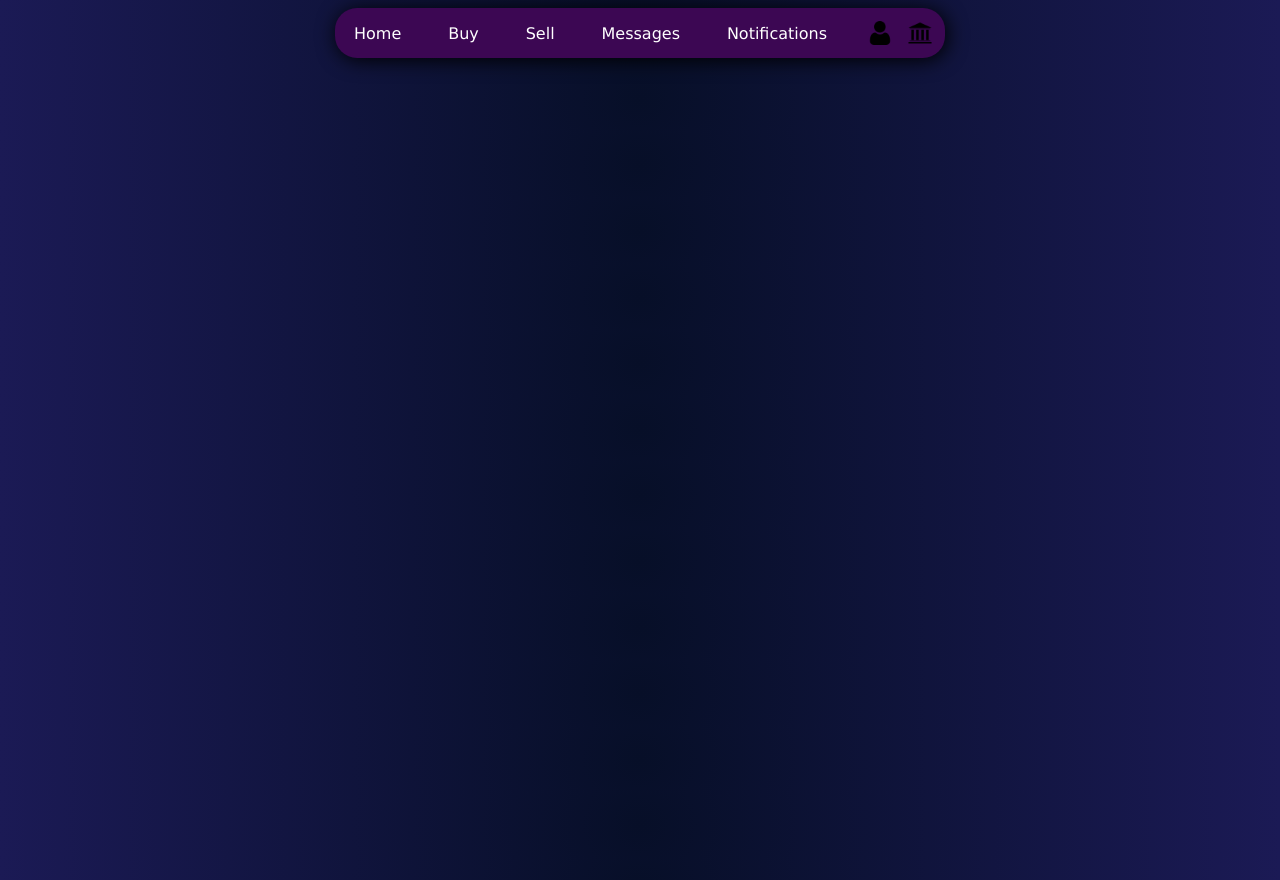
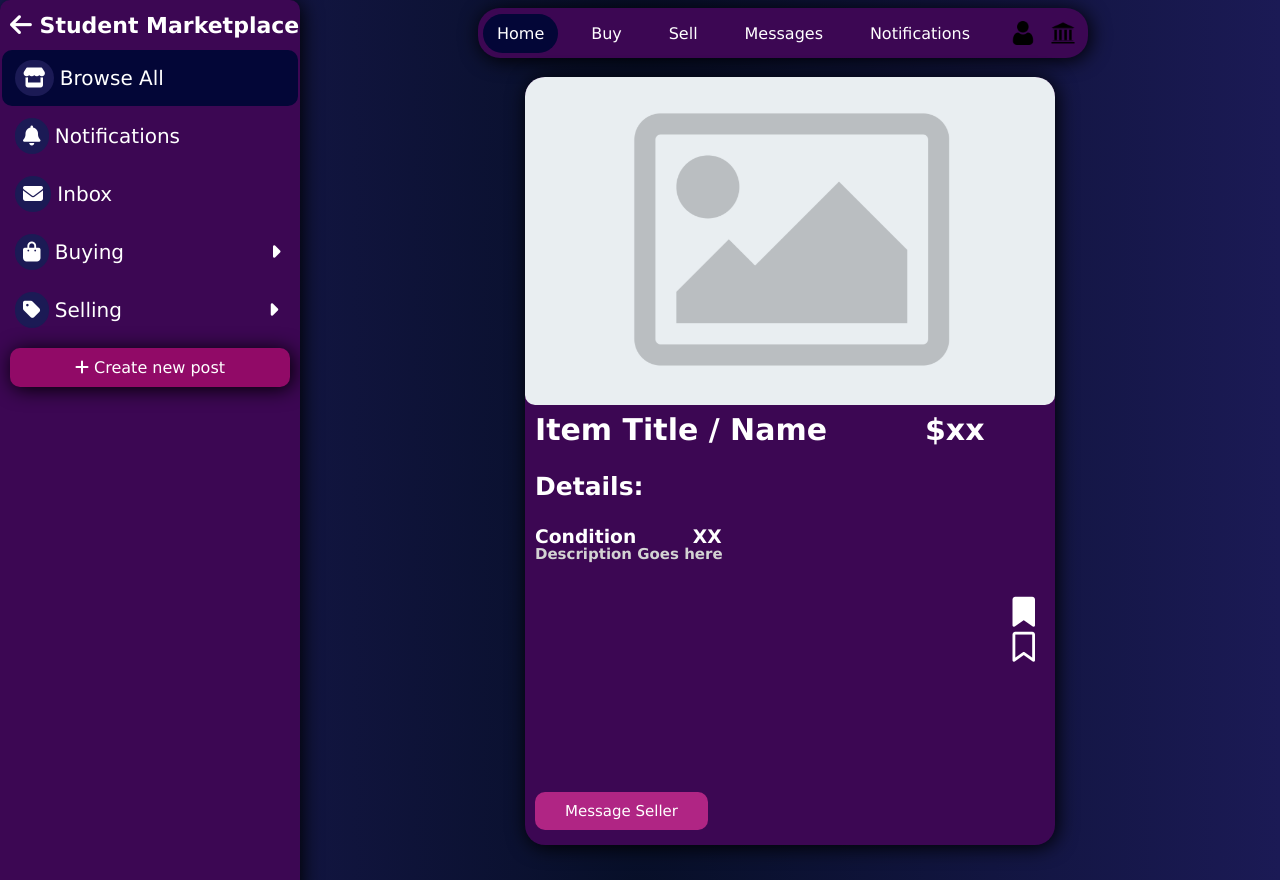
Before and after one commit to andewmark/foo, a PHP site: page /listing.html in a window 1280 px wide. Run offline with PHP 8.4, Linux system fonts and the light colour scheme; some libraries are stand-ins or nearby versions.

Commit message:
Created listing page + slight updates to code for other files home.html had slight changes notifications.css had slight changes listing page needs JS / node.js and DB in order to function

```diff
--- a/foo/home.html
+++ b/foo/home.html
@@ -39,9 +39,7 @@
         <!-- Icon buttons -->
         <div class="icons">
             <a class="icon" href="#"><img src="images/icons/bank.png" alt="Icon 1"></a>
-            <a class="icon" href="#"><img src="images/icons/bell.png" alt="Icon 2"></a>
             <a class="icon" href="#"><img src="images/icons/user.png" alt="Icon 3"></a>
-            <a class="icon" href="#"><img src="images/icons/share.png" alt="Icon 4"></a>
         </div>
     </nav>
 
--- a/foo/listing.css
+++ b/foo/listing.css
@@ -5,7 +5,8 @@ body{
 }
 nav {
   background-color: #3c0753;
-    margin: auto;
+  position: relative;
+  left: 470px;
   width: 600px; /* Increase width to accommodate icons and text */
   display: flex;
   justify-content: space-between;
@@ -47,3 +48,201 @@ nav > a:hover {
   width: 100%; /* Make the image inside the icon container fill the entire width */
   height: auto; /* Maintain aspect ratio */
 }
+
+/* Styles for the sidebar */
+.sidebar {
+  height: 100%;
+  width: 300px;
+  position: fixed;
+  left: 0;
+  top: 0;
+  background-color:#3c0753;
+  overflow-x: hidden;
+  padding-top: 20px;
+  margin-top: 0;
+  box-shadow: 2px 2px 20px rgba(0,0,0,3);
+  border-radius: 10px;
+}
+
+.sidebar::-webkit-scrollbar {
+  width: 10px; /* Adjust width of scrollbar */
+  background-color: #3c0753; /* Set background color of scrollbar track */
+}
+
+.sidebar::-webkit-scrollbar-thumb {
+  background-color: #7c7c7c; /* Set background color of scrollbar thumb */
+  border-radius: 10px; /* Add rounded corners to thumb */
+}
+
+.sidebar h3 {
+  position: relative;
+  left: 10px;
+  bottom: 30px;
+  margin-bottom: 0px;
+  font-size: 22px;
+}
+
+h3 span {
+  font-size: 25px;
+  position: relative;
+  left: 27px;
+  color: white;
+}
+
+h3 i {
+  font-size: 25px;
+  color: white;
+  position: relative;
+  top: 14px;
+  right: 5px;
+}
+
+.sidebar > a {
+  padding: 10px 13px;
+  margin-bottom: 10px;
+  text-decoration: none;
+  border-radius: 10px;
+  font-size: 20px;
+  color: white;
+  display: block;
+  position: relative;
+  bottom: 20px;
+  margin: 2px;
+}
+
+.sidebar a:hover {
+  transition: .25s;
+  background-color: #ffffff;
+  color: black;
+
+  #icon::before {
+      color: white;
+  }
+}
+
+#rightarrow {
+  position: relative;
+  left: 140px;
+}
+
+#leftarrow:hover {
+  background-color: transparent;
+}
+
+#leftarrow {
+  position: relative;
+  bottom: 13px;
+  left: 5px;
+}
+
+#icon {
+  background-color: #1B1A55;
+  padding: 8px;
+  border-radius: 18px;
+}
+
+#new-listing {
+  background-color: #910a67;
+  color: #ffffff;
+  margin: 10px;
+  box-shadow: 2px 2px 20px rgba(0,0,0,3);
+  text-align: center;
+  font-size: 16px;
+}
+
+#new-listing:hover {
+  background-color: #b02584;
+  transition: .25s;
+  color: black;
+  cursor: pointer;
+}
+/* For main Area */
+
+.preview {
+  height: 85%;
+  width: 530px;
+  position: fixed;
+  top: 0px;
+  left: 525px;
+  background-color: #3c0753;
+  overflow-x: hidden;
+  padding-top: 20px;
+  margin-top: 6%;
+
+  border-radius: 20px;
+
+  font-weight: bold;
+  color: #ffff;
+  box-shadow: 2px 2px 20px rgba(0,0,0,3);
+}
+
+.preview img {
+  position: absolute; /* Position the image absolutely within its container */
+  top: 0; /* Align the top of the image with the top of the container */
+  left: 0; /* Align the left of the image with the left of the container */
+  width: 100%; /* Ensure the image fills the container horizontally */
+  height: auto; /* Let the browser calculate the height to maintain aspect ratio */
+  border-radius: 10px;
+}
+
+#Title {
+  position: relative;
+  top: 290px;
+  left: 10px;
+  font-size: 30px;
+}
+
+#Price {
+  position: relative;
+  top: 230px;
+  left: 400px;
+  font-size: 30px;
+}
+
+#Details {
+  position: relative;
+  top: 230px;
+  left: 10px;
+  font-size: 25px;
+}
+
+#Condition {
+  position: relative;
+  top: 230px;
+  left: 10px;
+  word-spacing: 50px;
+}
+
+#Description {
+  position: relative;
+  top: 210px;
+  left: 10px;
+  font-size: 15px;
+  color: lightgray;
+  text-wrap: wrap;
+}
+
+.bookmark-container {
+  position: absolute;
+  bottom: 180px;
+  font-size: 30px;
+  left: 92%;
+}
+
+#message {
+  position: absolute;
+  bottom: 15px;
+  left: 10px;
+  background-color: #b02584;
+  padding: 10px 30px;
+  border-radius: 10px;
+  font-size: 15px;
+  font-weight: lighter;
+  color: white;
+  transition: transform 0.25s ease;
+}
+
+#message:hover {
+  background-color: #910a67;
+  cursor: pointer;
+}
--- a/foo/listing.html
+++ b/foo/listing.html
@@ -9,10 +9,23 @@
 </head>
 <body>
 
+    <!-- Menu bar on the left side -->
+    <div class="sidebar">
+        <h3><a id="leftarrow" href="/home.html"><i class="fa-solid fa-arrow-left"></i></a> Student Marketplace</h3>
+
+        <a class="active" href="#"><i id="icon" class="fa-solid fa-store"></i> Browse All</a>
+        <a href="./notifications.html"><i id="icon" class="fa-solid fa-bell"></i> Notifications</a>
+        <a href="/chat.html"><i id="icon" class="fa-solid fa-envelope"></i> Inbox</a>
+        <a href="/buying.html"><i id="icon" class="fa-solid fa-bag-shopping"></i> Buying <i id="rightarrow" class="fa-solid fa-caret-right"></i></a>
+        <a href="/selling.html"><i id="icon" class="fa-solid fa-tag"></i> Selling <i id="rightarrow" class="fa-solid fa-caret-right"></i></a>
+        <a id="new-listing" href="/post.html"><i class="fa-solid fa-plus"></i> Create new post</a>
+    </div>
+
+    <!-- Navigation tabs centered at the top -->
     <nav>
-        <a href="/home.html">Home</a>
+        <a class="active" href="#home">Home</a>
         <a href="/buying.html">Buy</a>
-        <a href="/selling.css">Sell</a>
+        <a href="/selling.html">Sell</a>
         <a href="/chat.html">Messages</a>
         <a href="./notifications.html">Notifications</a>
 
@@ -23,5 +36,24 @@
         </div>
     </nav>
 
+    <!-- Main area -->
+
+    <div class = "preview">
+        <img src="images/defaultImg.png" target= "_blank" id = "postImg"> <!-- This should be changable by user input from the side bar-->
+        <h2 id = "Title">Item Title / Name</h2> <!-- This should be changable by user input updated from the side bar-->
+        <h2 id = "Price">$xx</h2> <!-- xx Should be changable by user input updated from the side bar-->
+        <h3 id = "Details">Details:</h3>
+        <h3 id = "Condition">Condition XX</h3> <!-- XXX Should be changable by user input updated from the side bar-->
+        <h3 id = "Description">Description Goes here</h3> <!-- Should be changable by user input updated from the side bar-->
+
+        <div class="bookmark-container">
+            <a class="saved"><i class="fa-solid fa-bookmark"></i></a>
+            <a><i class="fa-regular fa-bookmark"></i></a>
+          </div>
+
+        <a id="message">Message Seller</a>
+    </div>
+
+
 </body>
 </html>
--- a/foo/notifications.css
+++ b/foo/notifications.css
@@ -242,10 +242,6 @@ h3 i {
     text-overflow: ellipsis;
 }
 
-.site-announcment-container {
-
-}
-
 .site-announcment-container h2 {
     margin-left: 10px;
     margin-bottom: -15px;
```
Lines whose indentation alone changed are shown as unchanged.
